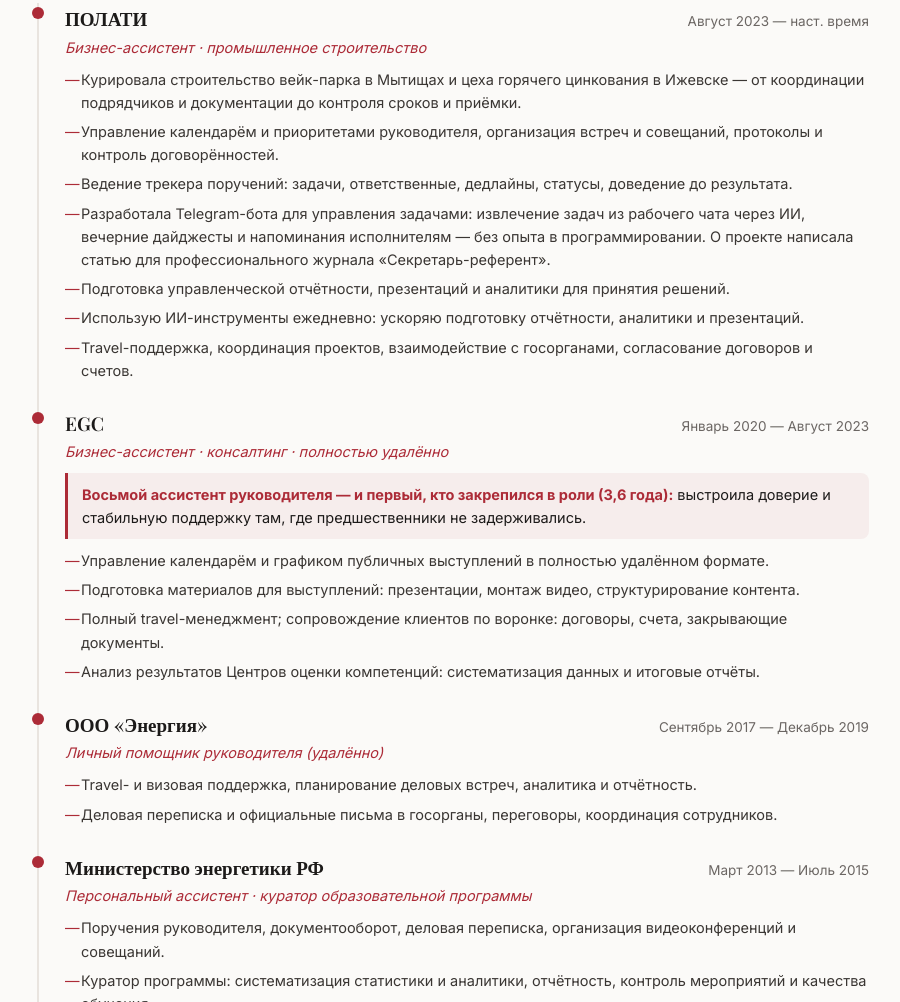
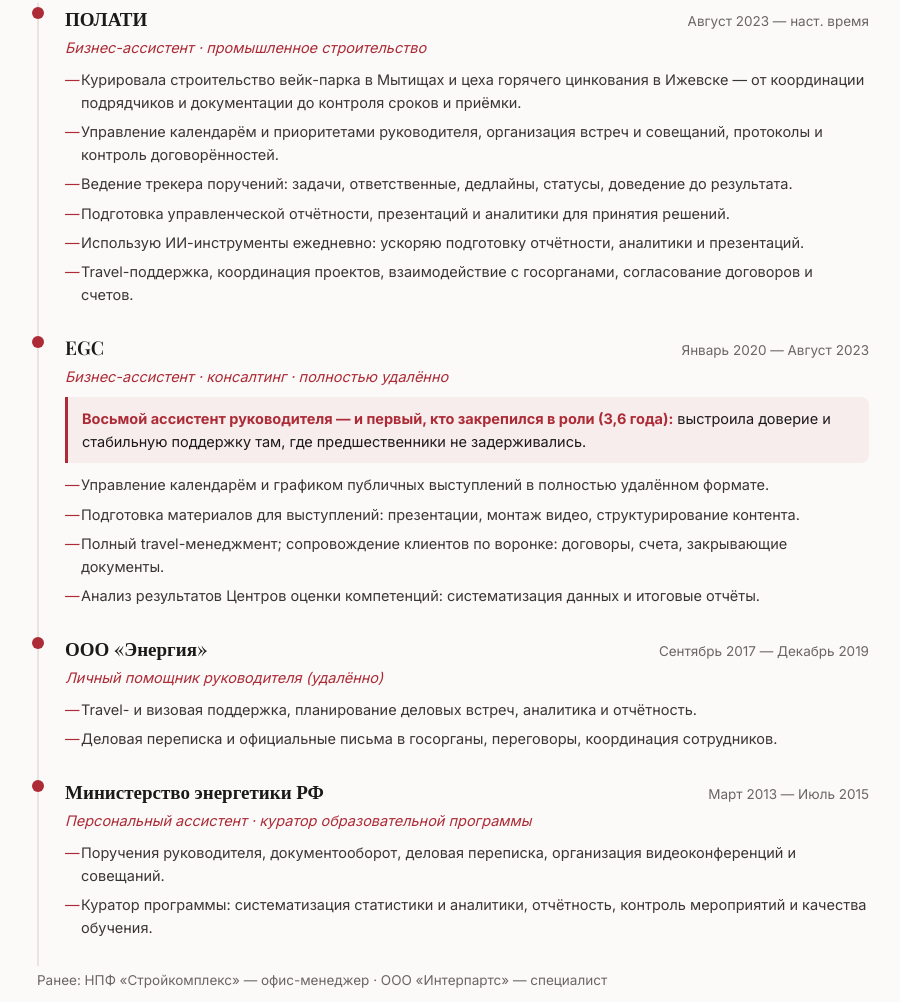
Before and after one commit to 0434155-ship-it/vk-cv-2f9c4, a plain HTML site: page index.html in a window 1280 px wide. Shown: the part 2038-3040 px from the top of the page, without its empty margins (187-1087 px from the left). Drawn offline with nearby package versions, Linux system fonts and the light colour scheme.

Commit message:
ПОЛАТИ: убран пункт про Telegram-бота
Co-Authored-By: Claude Opus 5.5 <noreply@anthropic.com>
Claude-Session: https://claude.ai/code/session_01HCrTS3R86AmBt17uj39bUd

```diff
--- a/index.html
+++ b/index.html
@@ -207,7 +207,6 @@
         <li>Курировала строительство вейк-парка в Мытищах и цеха горячего цинкования в Ижевске — от координации подрядчиков и документации до контроля сроков и приёмки.</li>
         <li>Управление календарём и приоритетами руководителя, организация встреч и совещаний, протоколы и контроль договорённостей.</li>
         <li>Ведение трекера поручений: задачи, ответственные, дедлайны, статусы, доведение до результата.</li>
-        <li>Разработала Telegram-бота для управления задачами: извлечение задач из рабочего чата через ИИ, вечерние дайджесты и напоминания исполнителям — без опыта в программировании. О проекте написала статью для профессионального журнала «Секретарь-референт».</li>
         <li>Подготовка управленческой отчётности, презентаций и аналитики для принятия решений.</li>
         <li>Использую ИИ-инструменты ежедневно: ускоряю подготовку отчётности, аналитики и презентаций.</li>
         <li>Travel-поддержка, координация проектов, взаимодействие с госорганами, согласование договоров и счетов.</li>
```
